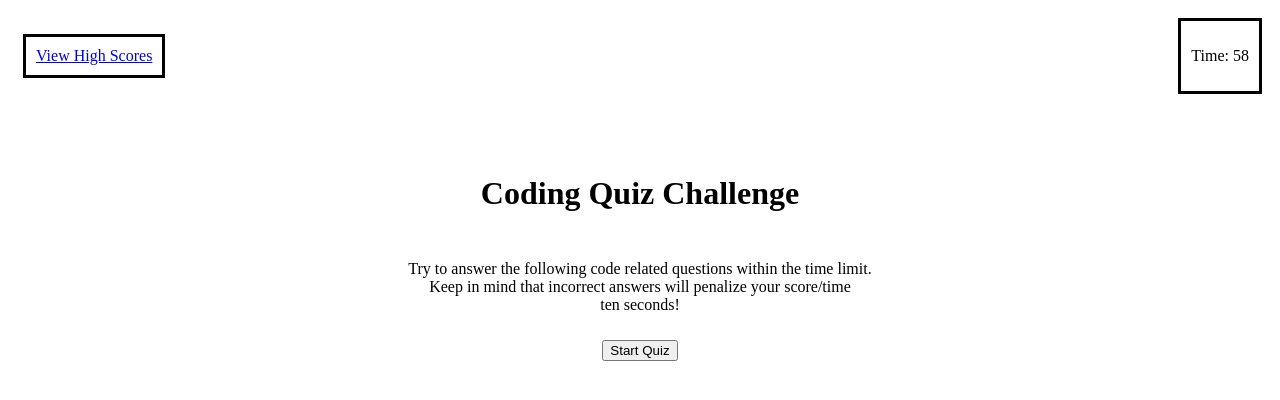
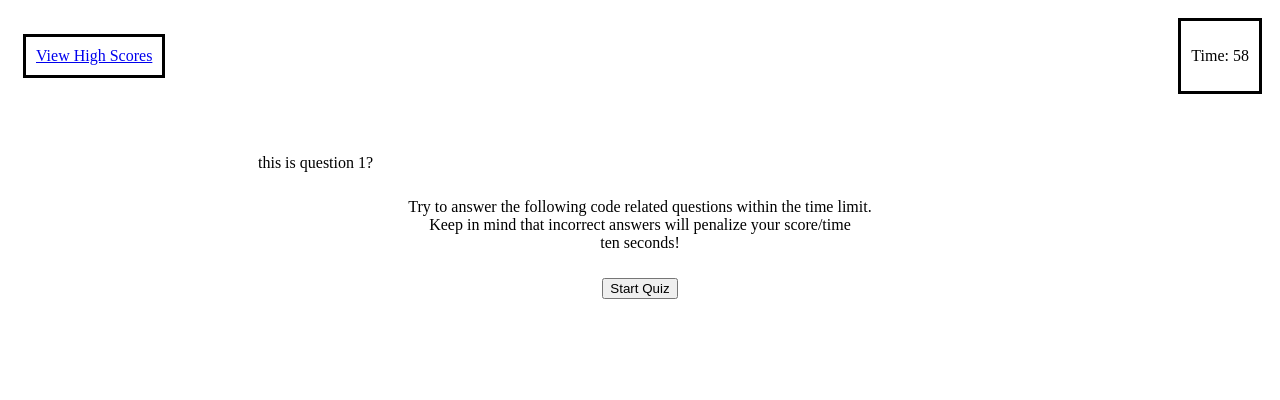
Before and after one commit to 0Blockaye0/Quiz, a plain HTML site: page index.html in a window 1280 px wide. Both pictures are taken after a click on the button "Start Quiz". Drawn offline with Linux system fonts and the light colour scheme.

Commit message:
debugging quiz start

```diff
--- a/assets/script.js
+++ b/assets/script.js
@@ -1,12 +1,33 @@
 
 var startButton = document.getElementById("start-quiz");
 
-var QandA = {
-    q1: ["A-answer", "B-answer", "C-answer", "D-answer"],
-    q2: ["A-answer", "B-answer", "C-answer", "D-answer"],
-    q3: ["A-answer", "B-answer", "C-answer", "D-answer"]
-};
+var QandA = [
+    {
+      q: "this is question 1?",
+      ch: ["A-answer", "B-answer", "C-answer", "D-answer"],
+      a: "a"
+    },
+    {
+      q: "this is question 2?",
+      ch: ["A-answer", "B-answer", "C-answer", "D-answer"],
+      a: "b"
+    },
+    {
+      q: "this is question 3?",
+      ch: ["A-answer", "B-answer", "C-answer", "D-answer"],
+      a: "c"
+    },
+    {
+      q: "this is question 4?",
+      ch: ["A-answer", "B-answer", "C-answer", "D-answer"],
+      a: "d"
+    }
+  ];
+console.log(QandA);
 
+var i = 0;
+
+//timer function
 function countdown() {
     var timeDisplay = document.getElementById("timer");
     var time = 60;
@@ -20,6 +41,99 @@ function countdown() {
         timeDisplay.innerHTML =  "Time: " + time;
       }
     }
-  };
+};
+
+
+
+function startQuiz() {
+  debugger;
+
+  //how do i access the h1 element in the div for questions?
+  let questionEl = document.getElementById("question");
+
+  let choiceEl = document.getElementsByClassName("choice-container");
+
+  //will this remove or clear all the child elements in the choice div so its blank every time
+  //a new set of choices is loaded to the screen?
+  // while (choiceEl.firstChild) {
+  //   choiceEl.removeChild(choiceEl.firstChild);
+  // };
+
+  let currentQuestion = QandA[i].q;
+  questionEl.innerHTML = currentQuestion;
+  console.log(currentQuestion);
+
+  let currentChoices = QandA[i].ch;
+  console.log(currentChoices);
+
+  //let choice = currentChoices[i];
+  //console.log(choice);
+
+  currentChoices.forEach(function(choice, i ) {
+    let chB = document.createElement("button");
+    chB.setAttribute("value", choice);
+    chB.textContent = i + 1 + "." + choice;
+    console.log(chB);
+    choiceEl.appendChild(chB);
+    i + 1;
+  });
+
+
+};
 
 startButton.addEventListener("click", countdown);
+startButton.addEventListener("click", startQuiz);
+
+
+
+
+
+
+
+
+
+
+
+
+
+
+// function quizLayout()  {
+//   let questionPlacement = document.getElementsByTagName("h1");
+//   let choicePlacement = document.getElementsByClassName("choice-content");
+
+//   //questionPlacement.innerHTML(QandA[x].q)
+
+//   for (var i = 0; i < QandA.length; i ++) {
+//     let choice1 = document.createElement("button").innerHTML(QandA[i].ch[i]);
+//     let choice2 = document.createElement("button").innerHTML(QandA[i].ch[i=+1]);
+//     let choice3 = document.createElement("button").innerHTML(QandA[i].ch[i=+2]);
+//     let choice4 = document.createElement("button").innerHTML(QandA[i].ch[i=+3]);
+//     let choicesArr = [choice1, choice2, choice3, choice4];
+
+//     choicePlacement.appendChild(choicesArr[i]);
+//   }
+
+
+
+
+
+//     console.log(questionPlacement);
+//     console.log(choicePlacement);
+//     console.log(choice1);
+//     console.log(choice2);
+//     console.log(choice3);
+//     console.log(choice4);
+
+
+
+
+
+
+
+//     //question.innerHTML = QandA.q1
+
+
+
+// };
+
+// quizLayout();
--- a/assets/styles.css
+++ b/assets/styles.css
@@ -14,7 +14,6 @@ align-items: baseline;
     border: black solid;
     padding: 10px;
     margin: 10px 10px 10px auto;
-
 }
 
 main {
--- a/index.html
+++ b/index.html
@@ -17,7 +17,7 @@
         </div>
     </header>
     <main>
-            <div class="question">
+            <div id="question">
                 <h1>Coding Quiz Challenge</h1>
             </div>
             <div class="choice-content">
```
